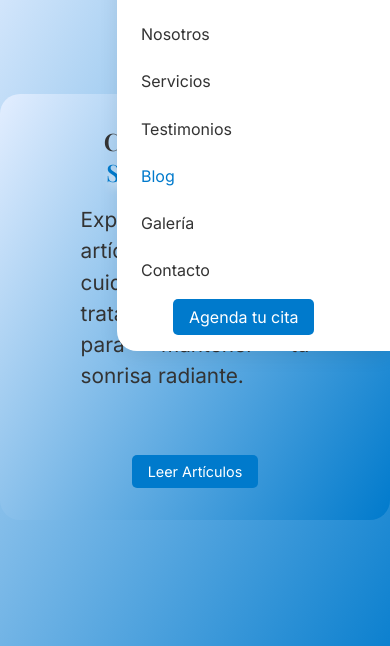
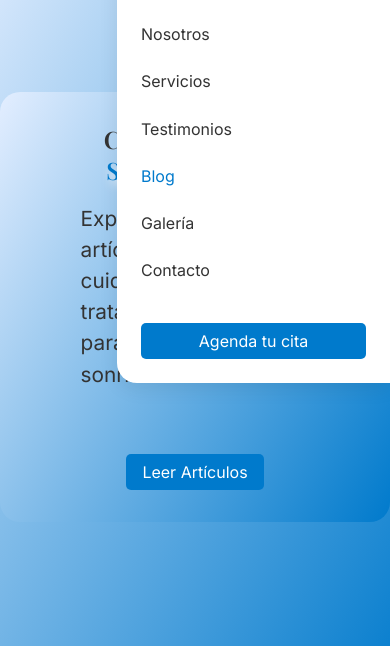
Before and after one commit to lino2411/cuscosmile, a plain HTML site: page blog.html in a window 390 px wide. Both pictures are taken after a click on the element 359 px from the left and 45 px from the top of the page. Shown: the part 115-761 px from the top of the page. Drawn offline with nearby package versions, Linux system fonts and the light colour scheme.

Commit message:
Actualización del sitio web

```diff
--- a/css/style.css
+++ b/css/style.css
@@ -2163,9 +2163,6 @@ h1, h2, h3, h4, h5, h6 {
 /* Dispositivos móviles: 320px–480px */
 /* =================== MÓVILES 320px–480px =================== */
 @media screen and (min-width: 320px) and (max-width: 480px) {
-    body {
-        font-size: 0.9rem;
-    }
 
     .section h1 {
         font-size: 1.5rem;
@@ -2176,7 +2173,7 @@ h1, h2, h3, h4, h5, h6 {
         width: 90%;
         margin: 0 auto;
         margin-bottom: 2rem;
-        font-size: 1.2rem;
+        font-size: 1.5rem;
         text-align: center;
     }
 
@@ -2256,8 +2253,10 @@ h1, h2, h3, h4, h5, h6 {
     }
     .nav-links .btn-citas {
         width: 100%;
+        display: block;
+        margin-left: 0;
         text-align: center;
-        margin-top: 2rem;
+        margin-top: 1rem;
     }
 
     /* Hero section */
@@ -2292,6 +2291,7 @@ h1, h2, h3, h4, h5, h6 {
   .hero-text p {
     font-size: 1rem;
     margin-bottom: 1.2rem;
+    line-height: 1.5;
   }
 
   .hero-buttons {
```
